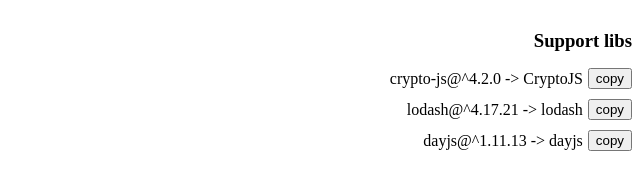
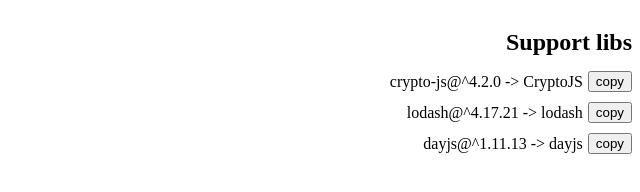
Before and after one commit to zuhno/console-kit, a website built with Vite: page src/index.html in a window 1280 px wide. Shown: the whole page, without its empty margins (640-1280 px from the left). Built offline with nearby package versions, Linux system fonts and the light colour scheme.

Commit message:
refactor: style

```diff
--- a/src/index.html
+++ b/src/index.html
@@ -5,8 +5,8 @@
     <meta name="viewport" content="width=device-width, initial-scale=1.0" />
     <title>Console Kit</title>
     <style>
-      h3 {
-        margin: 6px 0;
+      h2 {
+        margin: 5px 0;
       }
       ul {
         float: right;
@@ -35,7 +35,7 @@
   <body>
     <ul>
       <li>
-        <h3>Support libs</h3>
+        <h2>Support libs</h2>
       </li>
       <li>
         crypto-js@^4.2.0 -> CryptoJS
```
